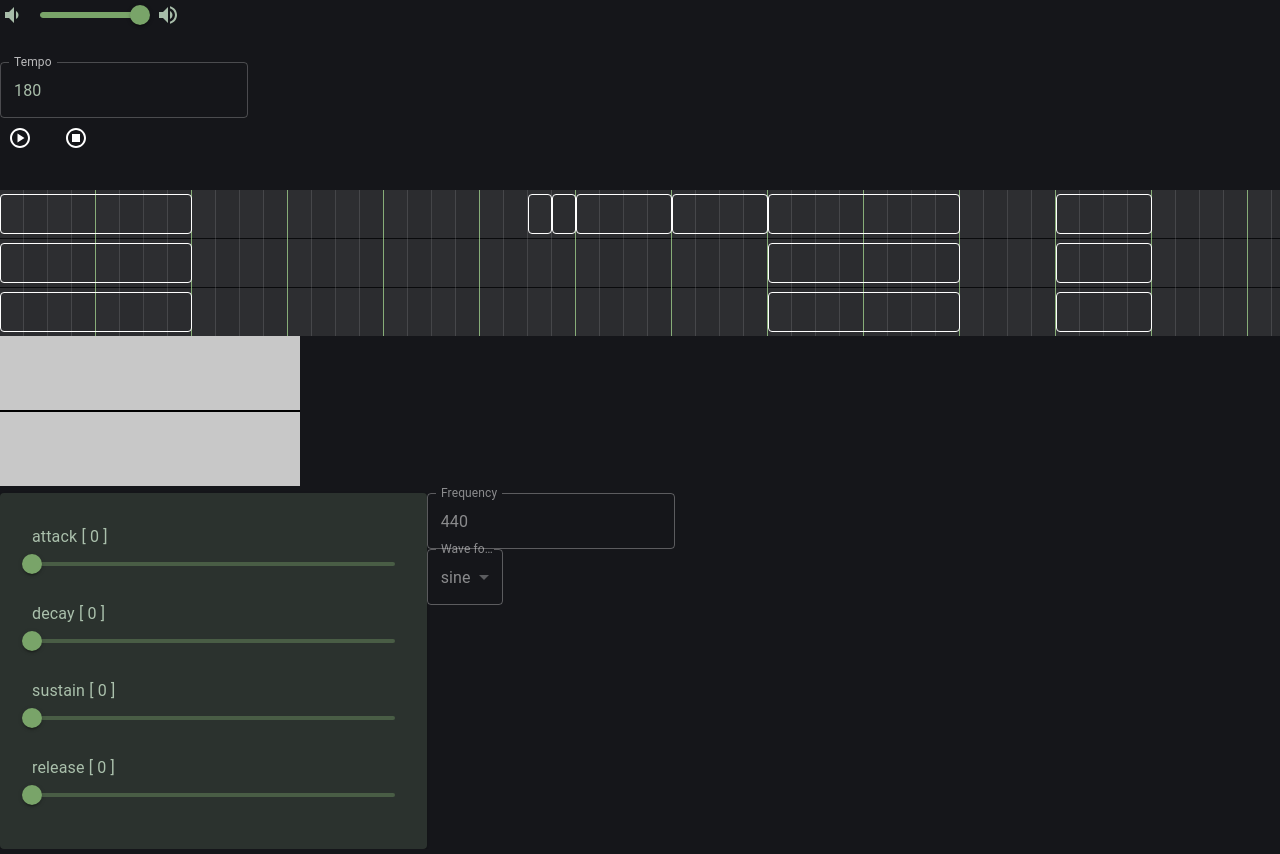
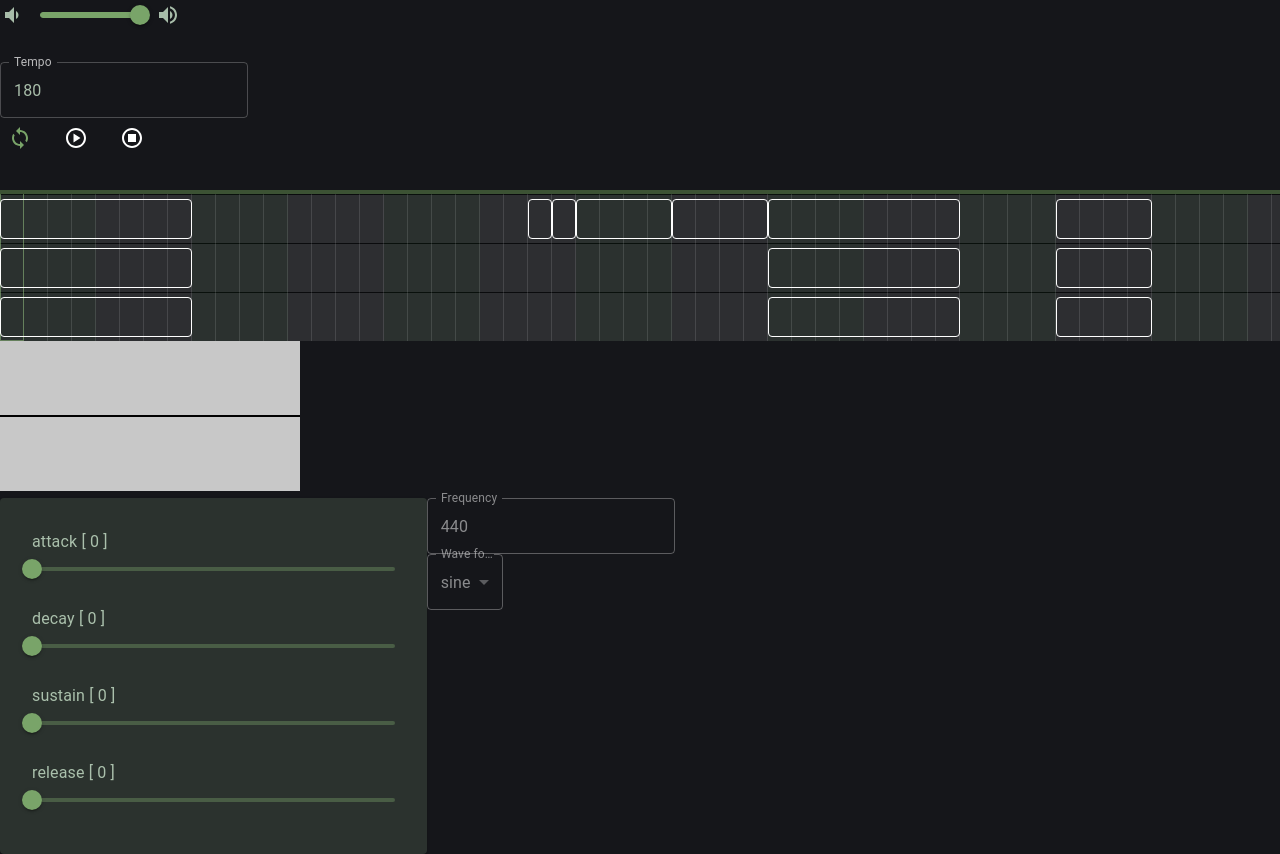
Before and after one commit to tomo0613/web-audio-synth, a React (Vite) app: page / in a window 1280 px wide. Shown: the top 854 px of the page. Built offline with nearby package versions, Linux system fonts and the light colour scheme.

Commit message:
improve play controls

```diff
--- /dev/null
+++ b/src/common/EventListener.ts
@@ -0,0 +1,44 @@
+type VoidFnc = (...args: any[]) => void;
+
+export default class EventListener<EventType extends string | number, HandlerType extends VoidFnc = VoidFnc> {
+    private listeners: Map<EventType, Set<HandlerType>> = new Map();
+
+    add(eventType: EventType, listener: HandlerType) {
+        if (!listener) {
+            throw new Error(`EventListener->add($listener) Invalid $listener: ${listener}, with type ${eventType}`);
+        }
+        if (this.listeners.has(eventType)) {
+            const listeners = this.listeners.get(eventType);
+
+            listeners.add(listener);
+        } else {
+            const listeners = new Set([listener]);
+
+            this.listeners.set(eventType, listeners);
+        }
+    }
+
+    remove(eventType: EventType, listener: HandlerType) {
+        if (this.listeners.has(eventType)) {
+            const listeners = this.listeners.get(eventType);
+
+            listeners.delete(listener);
+
+            if (!listeners.size) {
+                this.listeners.delete(eventType);
+            }
+        }
+    }
+
+    clear() {
+        this.listeners.clear();
+    }
+
+    dispatch(eventType: EventType, ...args: Parameters<HandlerType>) {
+        if (this.listeners.has(eventType)) {
+            const listeners = this.listeners.get(eventType);
+
+            listeners.forEach((listener) => listener(...args));
+        }
+    }
+}
--- a/src/core/scheduler.ts
+++ b/src/core/scheduler.ts
@@ -1,3 +1,4 @@
+import EventListener from "@common/EventListener";
 import type { SoundTrack } from "./SoundTrack";
 
 /**
@@ -17,6 +18,7 @@ export class Scheduler {
      * scheduleAheadTime - seconds
      */
     scheduleAheadTime = 0.200;
+    listener = new EventListener<"start" | "stop">();
     private active = false;
     private audioContext: AudioContext;
     private tracks: SoundTrack[];
@@ -24,8 +26,8 @@ export class Scheduler {
     private startTime = 0;
     private nextSoundStartTime = 0;
     private timeoutId = 0;
-    private timeStep = calculateTimeStep(180);
     private _tempo = 180;
+    private _timeStep = calculateTimeStep(180);
 
     /**
      * tempo - BPM ~ beats (quarter note) per minute
@@ -36,7 +38,11 @@ export class Scheduler {
 
     set tempo(value: number) {
         this._tempo = value;
-        this.timeStep = calculateTimeStep(value);
+        this._timeStep = calculateTimeStep(value);
+    }
+
+    get timeStep() {
+        return this._timeStep;
     }
 
     constructor(audioContext: AudioContext, tracks: SoundTrack[]) {
@@ -45,18 +51,25 @@ export class Scheduler {
     }
 
     start() {
+        if (this.active) {
+            return;
+        }
         this.active = true;
         this.startTime = this.audioContext.currentTime + 0.005;
         this.nextSoundStartTime = 0;
         this.currentPosition = 0;
 
         this.schedule();
+
+        this.listener.dispatch("start");
     }
 
     stop() {
         this.active = false;
 
         clearTimeout(this.timeoutId);
+
+        this.listener.dispatch("stop");
     }
 
     private schedule() {
--- a/src/ui/context/UiContext.ts
+++ b/src/ui/context/UiContext.ts
@@ -15,6 +15,7 @@ export const defaultContextValue = {
     ampEnvelopeDispatch: noop as React.Dispatch<Action>,
     trackSegmentCount: 0,
     setTrackSegmentCount: noop as React.Dispatch<React.SetStateAction<number>>,
+    progress: 0,
 };
 
 export const UiContext = createContext(defaultContextValue);
--- a/src/ui/context/UiContextProvider.tsx
+++ b/src/ui/context/UiContextProvider.tsx
@@ -2,15 +2,17 @@ import { useEffect, useState } from "react";
 
 import { context } from "@core/context";
 import type { Sound } from "@core/Sound";
-import { UiContext } from "./UiContext";
+import { defaultContextValue, UiContext } from "./UiContext";
 import { ActionType, useAmpEnvelopeState } from "./useAmpEnvelopeState";
+import { useProgress } from "./useProgress";
 
 export const UiContextProvider: React.FC<React.PropsWithChildren> = ({ children }) => {
-    const [selectedSound, setSelectedSound] = useState<Sound>(null);
-    const [frequency, setFrequency] = useState(440);
-    const [waveForm, setWaveForm] = useState<OscillatorType>("sine");
+    const [selectedSound, setSelectedSound] = useState<Sound>(defaultContextValue.selectedSound);
+    const [frequency, setFrequency] = useState(defaultContextValue.frequency);
+    const [waveForm, setWaveForm] = useState(defaultContextValue.waveForm);
     const [ampEnvelopeState, ampEnvelopeDispatch] = useAmpEnvelopeState();
     const [trackSegmentCount, setTrackSegmentCount] = useState(getInitialSegmentCount());
+    const progress = useProgress(trackSegmentCount, defaultContextValue.progress);
 
     useEffect(() => {
         if (!selectedSound) {
@@ -33,6 +35,7 @@ export const UiContextProvider: React.FC<React.PropsWithChildren> = ({ children
         ampEnvelopeDispatch,
         trackSegmentCount,
         setTrackSegmentCount,
+        progress,
     };
 
     return (
--- /dev/null
+++ b/src/ui/context/useProgress.ts
@@ -0,0 +1,46 @@
+import { useEffect, useState } from "react";
+
+import { context } from "@core/context";
+
+let timeoutId = 0;
+let startTime = 0;
+
+export function useProgress(trackSegmentCount: number, defaultValue: number) {
+    const [progress, setProgress] = useState(defaultValue);
+
+    useEffect(() => {
+        context.scheduler.listener.add("start", onStart);
+        context.scheduler.listener.add("stop", onStop);
+        // onTempoChange
+
+        return () => {
+            context.scheduler.listener.remove("start", onStart);
+            context.scheduler.listener.remove("stop", onStop);
+        };
+    }, []);
+
+    function onStart() {
+        startTime = context.instance.currentTime;
+
+        updateProgress();
+    }
+
+    function onStop() {
+        setProgress(defaultValue);
+
+        clearTimeout(timeoutId);
+    }
+
+    function updateProgress() {
+        const total = trackSegmentCount * context.scheduler.timeStep;
+        const current = context.instance.currentTime - startTime;
+
+        setProgress(100 / total * current);
+
+        // timeoutId = setTimeout(() => {
+        //     updateProgress();
+        // }, context.scheduler.timeStep / 4);
+    }
+
+    return progress;
+}
--- /dev/null
+++ b/src/ui/control/PitchEnvelopeControl.tsx
@@ -0,0 +1,5 @@
+export const PitchEnvelopeControl = () => {
+    return (
+        null
+    );
+};
--- a/src/ui/control/PlayControl.tsx
+++ b/src/ui/control/PlayControl.tsx
@@ -1,23 +1,56 @@
-import { PlayCircleOutlined, StopCircleOutlined } from "@mui/icons-material";
+import { LoopOutlined, PlayCircleOutlined, StopCircleOutlined } from "@mui/icons-material";
 import { IconButton, Stack } from "@mui/material";
+import { useEffect, useState } from "react";
 
 import { context } from "@core/context";
 
 export const PlayControl = () => {
-    function play() {
+    const [loop, setLoop] = useState(context.scheduler.loop);
+    const [play, setPlay] = useState(false);
+
+    useEffect(() => {
+        context.scheduler.listener.add("start", onStart);
+        context.scheduler.listener.add("stop", onStop);
+
+        return () => {
+            context.scheduler.listener.remove("start", onStart);
+            context.scheduler.listener.remove("stop", onStop);
+        };
+    }, []);
+
+    useEffect(() => {
+        context.scheduler.loop = loop;
+    }, [loop]);
+
+    function onStart() {
+        setPlay(true);
+    }
+
+    function onStop() {
+        setPlay(false);
+    }
+
+    function handleToggleLoop() {
+        setLoop((value) => !value);
+    }
+
+    function handlePlay() {
         context.scheduler.start();
     }
 
-    function stop() {
+    function handleStop() {
         context.scheduler.stop();
     }
 
     return (
         <Stack spacing={2} direction="row" sx={{ mb: 4 }} alignItems="center">
-            <IconButton onClick={play}>
+            <IconButton onClick={handleToggleLoop} color={loop ? "primary" : "default"}>
+                <LoopOutlined />
+            </IconButton>
+            <IconButton onClick={handlePlay} color={play ? "primary" : "default"}>
                 <PlayCircleOutlined />
             </IconButton>
-            <IconButton onClick={stop}>
+            <IconButton onClick={handleStop}>
                 <StopCircleOutlined />
             </IconButton>
         </Stack>
--- a/src/ui/soundTrack/SoundTrackList.tsx
+++ b/src/ui/soundTrack/SoundTrackList.tsx
@@ -1,44 +1,18 @@
-import { Box, Divider, LinearProgress, Stack, styled, SxProps } from "@mui/material";
+import { Box, Divider, LinearProgress, Stack } from "@mui/material";
+import type { SxProps } from "@mui/material";
 
 import { context } from "@core/context";
 import { useUiContext } from "../context/UiContext";
 import { SoundTrack } from "./SoundTrack";
+import { SoundTrackListBackPlate } from "./SoundTrackListBackPlate";
 import { segmentWidth } from "./style";
 
-const Segment = styled(Box)(({ theme }) => ({
-    width: `${segmentWidth}px`,
-    height: "100%",
-    display: "inline-block",
-    borderRight: `1px solid ${theme.palette.divider}`,
-    "&:nth-of-type(even)": {
-        backgroundColor: "rgba(0, 0, 0, 0.1)",
-    },
-    "&:nth-of-type(4n)": {
-        borderRight: `1px solid ${theme.palette.primary.main}`,
-    },
-}));
-
-const soundTrackBackPlateSx: SxProps = {
-    position: "absolute",
-    width: "100%",
-    height: "100%",
-};
-
-const SoundTrackBackPlate = () => {
-    const { trackSegmentCount } = useUiContext();
+const SoundtrackProgress = () => {
+    const { progress } = useUiContext();
 
     return (
-        <Box sx={soundTrackBackPlateSx}>
-            {Array.from({ length: trackSegmentCount }).map((_, i) => <Segment key={`segment_${i}`} />)}
-        </Box>
-    );
-};
-
-const SoundtrackProgress = () => {
-    // const p = context.scheduler.
-    return (
-        // <LinearProgress variant="determinate" value={progress} />
-        <LinearProgress />
+        <LinearProgress variant="determinate" value={progress} />
+        // <LinearProgress />
     );
 };
 
@@ -55,8 +29,9 @@ export const SoundTrackList = () => {
 
     return (
         <Box sx={soundTrackListSx} width={width}>
-            <SoundTrackBackPlate />
+            <SoundTrackListBackPlate />
             <Stack divider={<Divider />}>
+                <SoundtrackProgress />
                 {context.tracks.map((track) => <SoundTrack key={track.id} track={track} />)}
             </Stack>
         </Box>
--- /dev/null
+++ b/src/ui/soundTrack/SoundTrackListBackPlate.tsx
@@ -0,0 +1,45 @@
+import { Box, styled } from "@mui/material";
+import type { BoxProps, SxProps } from "@mui/material";
+
+import { useUiContext } from "../context/UiContext";
+import { segmentWidth } from "./style";
+
+interface SegmentProps extends BoxProps {
+    active?: boolean;
+}
+
+const Segment = styled(Box, {
+    shouldForwardProp(prop) {
+        return prop !== "active";
+    },
+})<SegmentProps>(({ theme, active }) => ({
+    width: `${segmentWidth}px`,
+    height: "100%",
+    display: "inline-block",
+    borderRight: `1px solid ${theme.palette.divider}`,
+    "&:nth-of-type(8n + 1), &:nth-of-type(8n + 2), &:nth-of-type(8n + 3), &:nth-of-type(8n + 4)": {
+        backgroundColor: "rgba(0, 64, 0, 0.1)",
+    },
+    ...(active && {
+        border: `1px solid ${theme.palette.primary.dark}`,
+    }),
+}));
+
+const soundTrackBackPlateSx: SxProps = {
+    position: "absolute",
+    width: "100%",
+    height: "100%",
+};
+
+export const SoundTrackListBackPlate = () => {
+    const { trackSegmentCount, progress } = useUiContext();
+    const activeSegmentIndex = progress; // ToDo
+
+    return (
+        <Box sx={soundTrackBackPlateSx}>
+            {Array.from({ length: trackSegmentCount }).map((_, i) => (
+                <Segment key={`segment_${i}`} active={i === activeSegmentIndex} />
+            ))}
+        </Box>
+    );
+};
```
